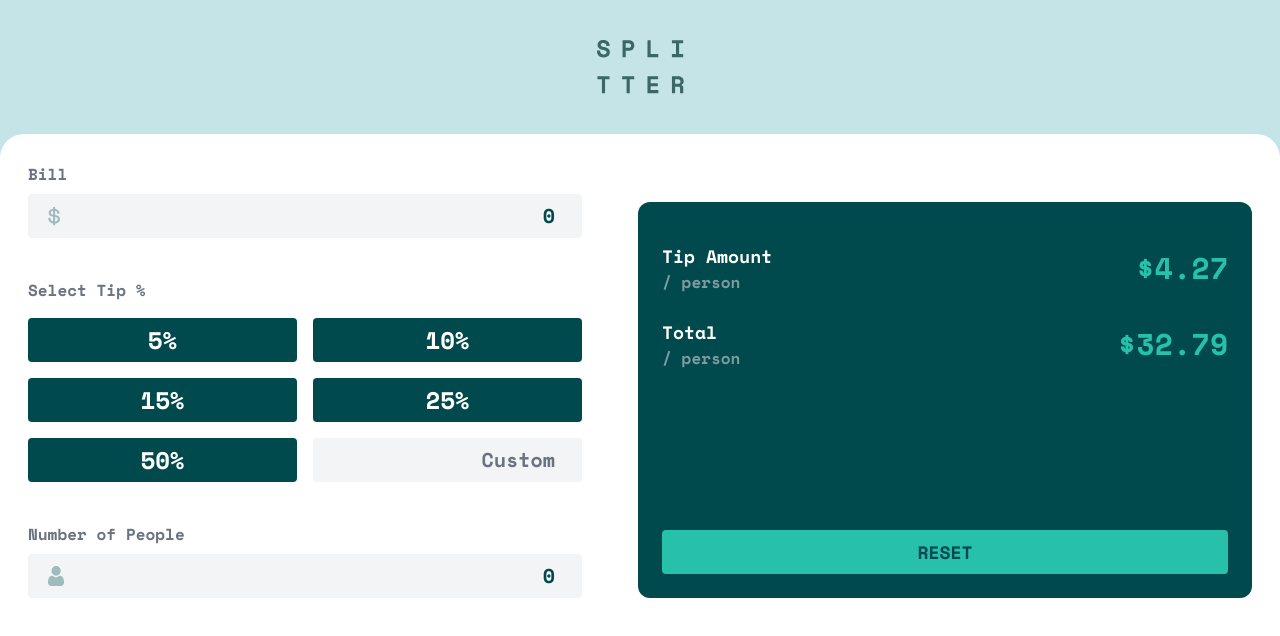
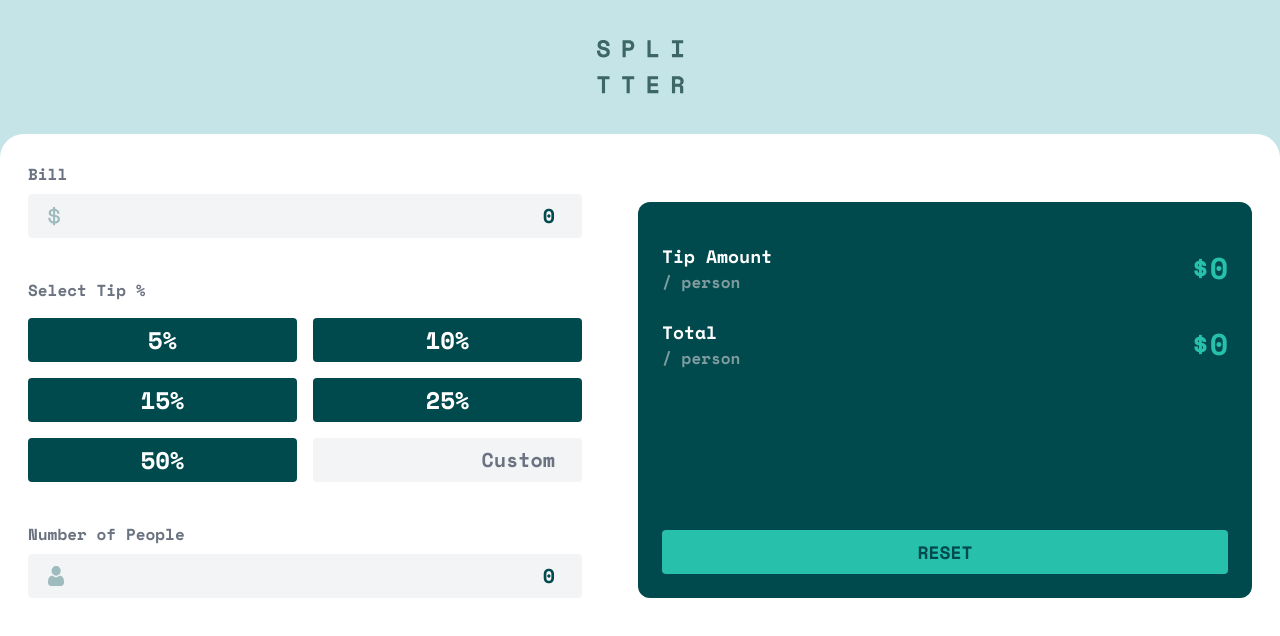
Before and after one commit to sarrietav-dev/tip-calculator, a Vue app: page / in a window 1280 px wide. Shown: the top 636 px of the page. Built offline with nearby package versions, Linux system fonts and the light colour scheme.

Commit message:
🐛 Render when any of the fields are empty

```diff
--- a/src/components/TheBalancePanel.vue
+++ b/src/components/TheBalancePanel.vue
@@ -1,12 +1,19 @@
 <template>
   <div class="bg-darkest-cyan p-6 pt-10 rounded-xl flex flex-col lg:grow gap-6">
-    <BalanceSection label="Tip Amount" :amount="4.27" />
-    <BalanceSection label="Total" :amount="32.79" class="lg:mb-auto" />
+    <BalanceSection label="Tip Amount" :amount="tipAmount" />
+    <BalanceSection label="Total" :amount="totalAmount" class="lg:mb-auto" />
     <TheResetButton />
   </div>
 </template>
 
 <script lang="ts" setup>
+import useStore from '@/store/mainStore';
+import { computed } from 'vue';
 import BalanceSection from './BalanceSection.vue';
 import TheResetButton from './TheResetButton.vue';
+
+const store = useStore();
+
+const tipAmount = computed(() => store.tipAmount);
+const totalAmount = computed(() => store.totalAmount);
 </script>
--- a/src/store/mainStore.ts
+++ b/src/store/mainStore.ts
@@ -9,12 +9,20 @@ const useStore = defineStore('main', {
     };
   },
   getters: {
-    tipAmount: ({ tip, bill, people }) =>
-      Number.parseFloat(((bill * (tip / 100)) / people).toFixed(2)),
+    isEmpty: ({ tip, bill, people }) => bill === 0 || tip === 0 || people === 0,
+    tipAmount(): number {
+      return this.isEmpty
+        ? 0
+        : Number.parseFloat(
+            ((this.bill * (this.tip / 100)) / this.people).toFixed(2),
+          );
+    },
     totalAmount(): number {
-      return Number.parseFloat(
-        (this.bill / this.people + this.tipAmount).toFixed(1),
-      );
+      return this.isEmpty
+        ? 0
+        : Number.parseFloat(
+            (this.bill / this.people + this.tipAmount).toFixed(1),
+          );
     },
   },
 });
```
